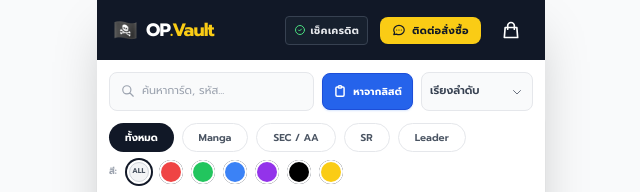
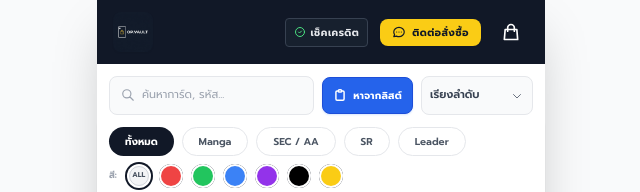
Before and after one commit to nathdanai34531/opvault, a plain HTML site: page index.html in a window 1280 px wide. Shown: the top 192 px of the page, without its empty margins (319-959 px from the left). Drawn offline with nearby package versions, Linux system fonts and the light colour scheme; some packages are replaced by stand-ins of ours; no server answers; a script that the page names is missing.

Commit message:
Update logo to a cleaner, simple vector style

```diff
--- a/index.html
+++ b/index.html
@@ -47,9 +47,8 @@
             <!-- APP HEADER & SEARCH BAR -->
             <div id="search-wrapper" class="bg-white pointer-events-auto flex flex-col shrink-0 relative z-10 transition-all duration-150">
                 <header class="bg-gray-900 px-4 py-3 flex justify-between items-center">
-                    <div class="flex items-center gap-2" id="secret-admin-trigger">
-                        <span class="text-xl">🏴‍☠️</span>
-                        <h1 class="text-lg font-extrabold tracking-tighter text-white">OP<span class="text-yellow-400">.Vault</span></h1>
+                    <div class="flex items-center gap-2 cursor-pointer" id="secret-admin-trigger">
+                        <img src="logo.png" alt="OP.VAULT" class="h-8 md:h-10 w-auto rounded-lg shadow-sm">
                     </div>
                     <div class="flex items-center gap-3">
                         <button onclick="toggleCreditModal()" class="text-[10px] uppercase font-bold text-gray-200 hover:text-white transition tracking-wider border border-gray-700 hover:border-gray-500 px-2 py-1.5 rounded bg-gray-800/50 flex items-center gap-1">
```
Also changed, not shown: logo.png (added).
